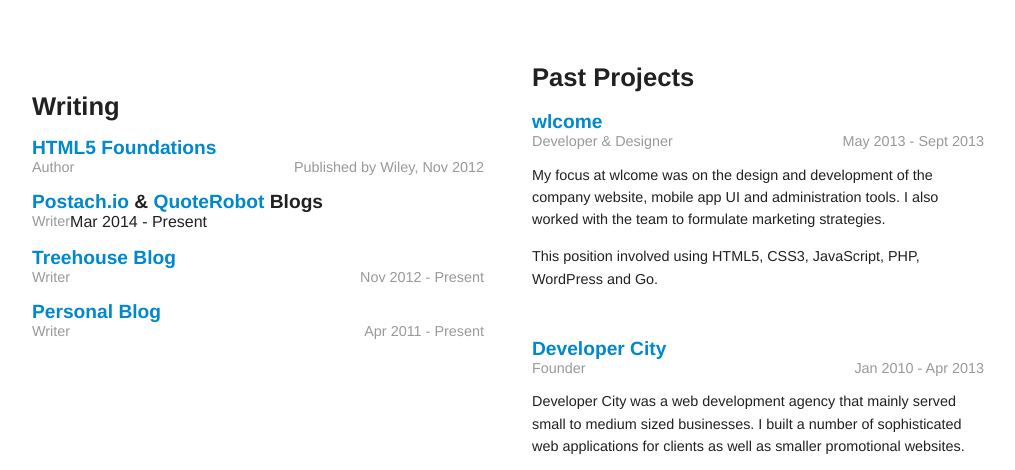
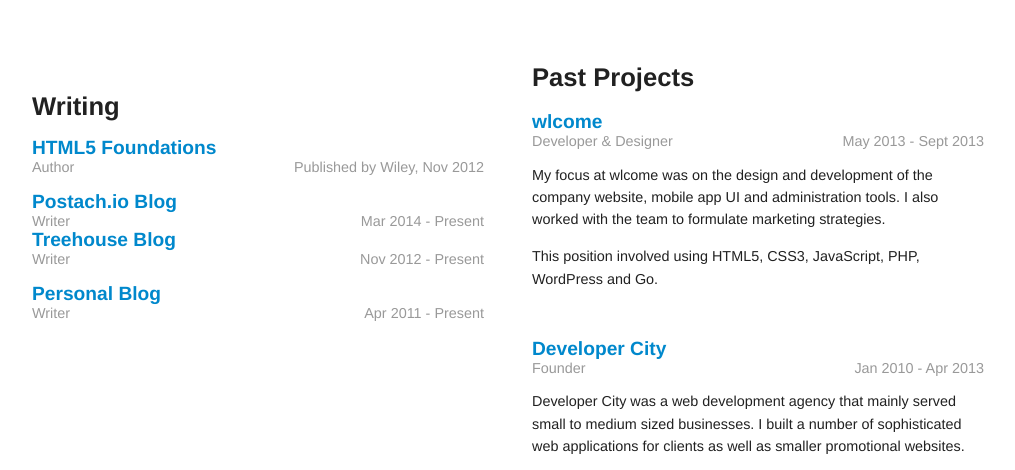
Before and after one commit to matt-west/matt-west.com, a PHP site: page / in a window 1280 px wide. Shown: the part 1006-1476 px from the top of the page, without its empty margins (132-1147 px from the left). Run offline with PHP 8.4, Linux system fonts and the light colour scheme; some libraries are stand-ins or nearby versions.

Commit message:
Bug fix.

```diff
--- a/index.php
+++ b/index.php
@@ -54,10 +54,10 @@
             <span class="exp-duration">Published by Wiley, Nov 2012</span>
           </div>
 
-          <h3><a href="http://blog.postach.io" target="_blank">Postach.io</a> & <a href="http://blog.quoterobot.com" target="_blank">QuoteRobot</a> Blogs</h3>
+          <h3><a href="http://blog.postach.io" target="_blank">Postach.io Blog</a></h3>
           <div clas="clearfix">
             <span class="exp-title">Writer</span>
-            <span class="">Mar 2014 - Present</span>
+            <span class="exp-duration">Mar 2014 - Present</span>
           </div>
 
           <h3><a href="http://blog.teamtreehouse.com/author/mattwest" target="_blank">Treehouse Blog</a></h3>
```
